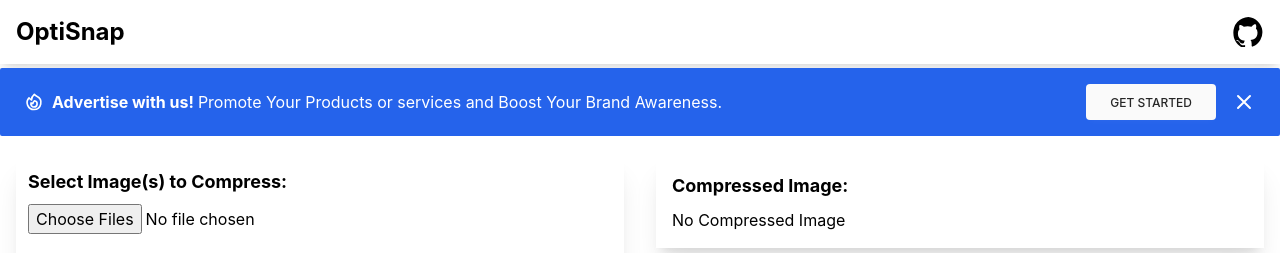
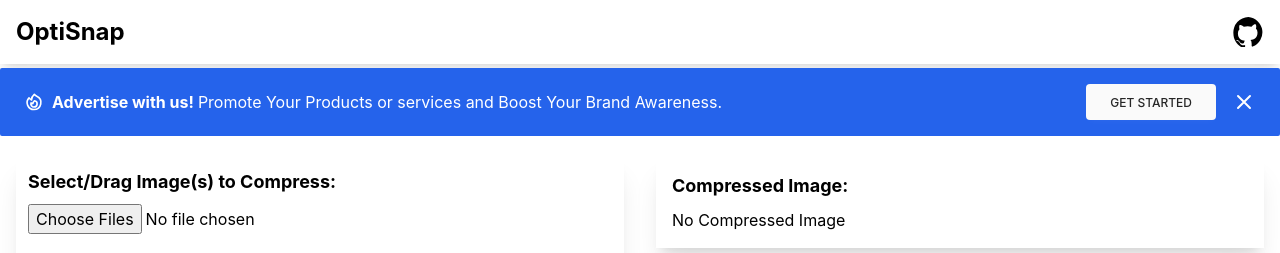
Before and after one commit to Frenziecodes/optisnap, a React (Create React App) app: page / in a window 1280 px wide. Shown: the top 253 px of the page. Built offline with nearby package versions, Linux system fonts and the light colour scheme.

Commit message:
Add drag and drop functionality and update UI to inform users

```diff
--- a/src/components/UploadForm.jsx
+++ b/src/components/UploadForm.jsx
@@ -59,7 +59,7 @@
       onDragOver={allowDrop}
       onDrop={handleDrop}
     >
-      <h2 className="text-lg font-bold mb-2">Select Image(s) to Compress:</h2>
+      <h2 className="text-lg font-bold mb-2">Select/Drag Image(s) to Compress:</h2>
       <p id="invalidFiles" className="mb-4 font-bold text-red-500 hidden"></p>
       <input
         type="file"
```
